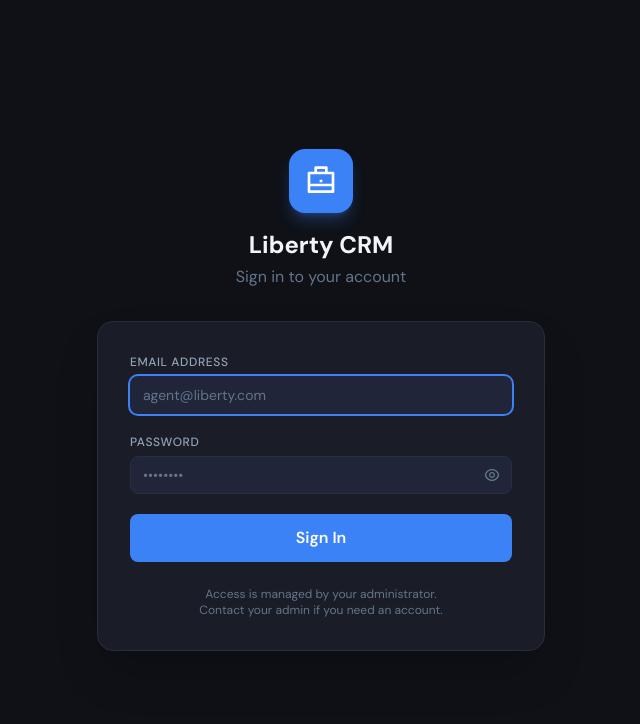
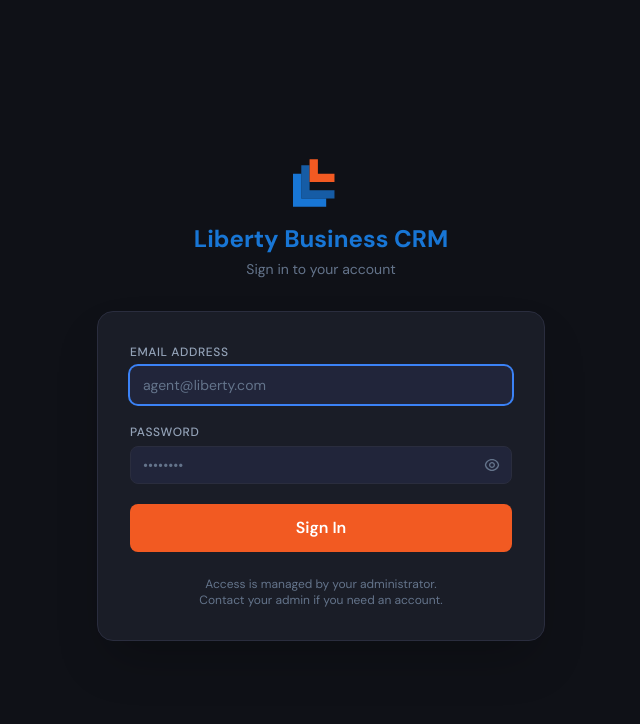
Before and after one commit to libertybusinessweb-ops/liberty-crm, a React (Vite) app: page /login in a window 1280 px wide. Shown: the top 724 px of the page, without its empty margins (319-959 px from the left). Built offline with nearby package versions, Linux system fonts and the light colour scheme; no server answers.

Commit message:
Design: Liberty Business branding on login - orange button, logo icon, correct name

```diff
--- a/src/pages/Login.jsx
+++ b/src/pages/Login.jsx
@@ -1,11 +1,24 @@
 import { useState } from 'react'
 import { useNavigate } from 'react-router-dom'
-import { RiBriefcaseLine, RiEyeLine, RiEyeOffLine, RiLoader4Line } from 'react-icons/ri'
+import { RiEyeLine, RiEyeOffLine, RiLoader4Line } from 'react-icons/ri'
 import { useAuth } from '../context/AuthContext'
 import toast from 'react-hot-toast'
 
+function LibertyIcon() {
+  return (
+    <svg viewBox="0 0 54 46" fill="none" xmlns="http://www.w3.org/2000/svg" className="w-14 h-12">
+      {/* Back blue bracket */}
+      <path d="M0 14 L0 46 L32 46 L32 38 L8 38 L8 14 Z" fill="#1876d5" />
+      {/* Mid blue bracket */}
+      <path d="M8 6 L8 38 L40 38 L40 30 L16 30 L16 6 Z" fill="#1876d5" opacity="0.75" />
+      {/* Orange bracket */}
+      <path d="M16 0 L16 22 L40 22 L40 14 L24 14 L24 0 Z" fill="#f25a22" />
+    </svg>
+  )
+}
+
 export default function Login() {
-  const { signIn, isAdmin } = useAuth()
+  const { signIn } = useAuth()
   const navigate = useNavigate()
   const [email, setEmail] = useState('')
   const [password, setPassword] = useState('')
@@ -27,7 +40,6 @@ export default function Login() {
     }
 
     toast.success('Welcome back!')
-    // Navigation handled by App.jsx auth check — but for speed:
     navigate('/my-leads')
   }
 
@@ -35,18 +47,18 @@ export default function Login() {
     <div className="min-h-screen bg-bg-base flex items-center justify-center p-4">
       {/* Background decoration */}
       <div className="absolute inset-0 overflow-hidden pointer-events-none">
-        <div className="absolute -top-40 -right-40 w-80 h-80 bg-accent-blue/5 rounded-full blur-3xl" />
-        <div className="absolute -bottom-40 -left-40 w-80 h-80 bg-accent-blue/5 rounded-full blur-3xl" />
+        <div className="absolute -top-40 -right-40 w-80 h-80 rounded-full blur-3xl" style={{ background: 'rgba(242,90,34,0.04)' }} />
+        <div className="absolute -bottom-40 -left-40 w-80 h-80 rounded-full blur-3xl" style={{ background: 'rgba(24,118,213,0.05)' }} />
       </div>
 
       <div className="w-full max-w-md relative">
         {/* Logo */}
         <div className="text-center mb-8">
-          <div className="inline-flex items-center justify-center w-16 h-16 rounded-2xl bg-accent-blue mb-4 shadow-lg shadow-accent-blue/30">
-            <RiBriefcaseLine size={32} className="text-white" />
+          <div className="inline-flex items-center justify-center mb-4">
+            <LibertyIcon />
           </div>
-          <h1 className="text-2xl font-bold text-text-primary">Liberty CRM</h1>
-          <p className="text-text-muted mt-1">Sign in to your account</p>
+          <h1 className="text-2xl font-bold" style={{ color: '#1876d5' }}>Liberty Business CRM</h1>
+          <p className="text-text-muted mt-1 text-sm">Sign in to your account</p>
         </div>
 
         {/* Card */}
@@ -97,7 +109,10 @@ export default function Login() {
             <button
               type="submit"
               disabled={loading}
-              className="w-full btn-primary justify-center py-3 text-base font-semibold"
+              className="w-full flex items-center justify-center gap-2 py-3 px-4 rounded-lg text-base font-semibold text-white transition-all duration-200 disabled:opacity-60"
+              style={{ background: loading ? '#c44a1a' : '#f25a22' }}
+              onMouseEnter={e => { if (!loading) e.currentTarget.style.background = '#d94e1c' }}
+              onMouseLeave={e => { if (!loading) e.currentTarget.style.background = '#f25a22' }}
             >
               {loading ? (
                 <><RiLoader4Line size={18} className="animate-spin" /> Signing in...</>
```
